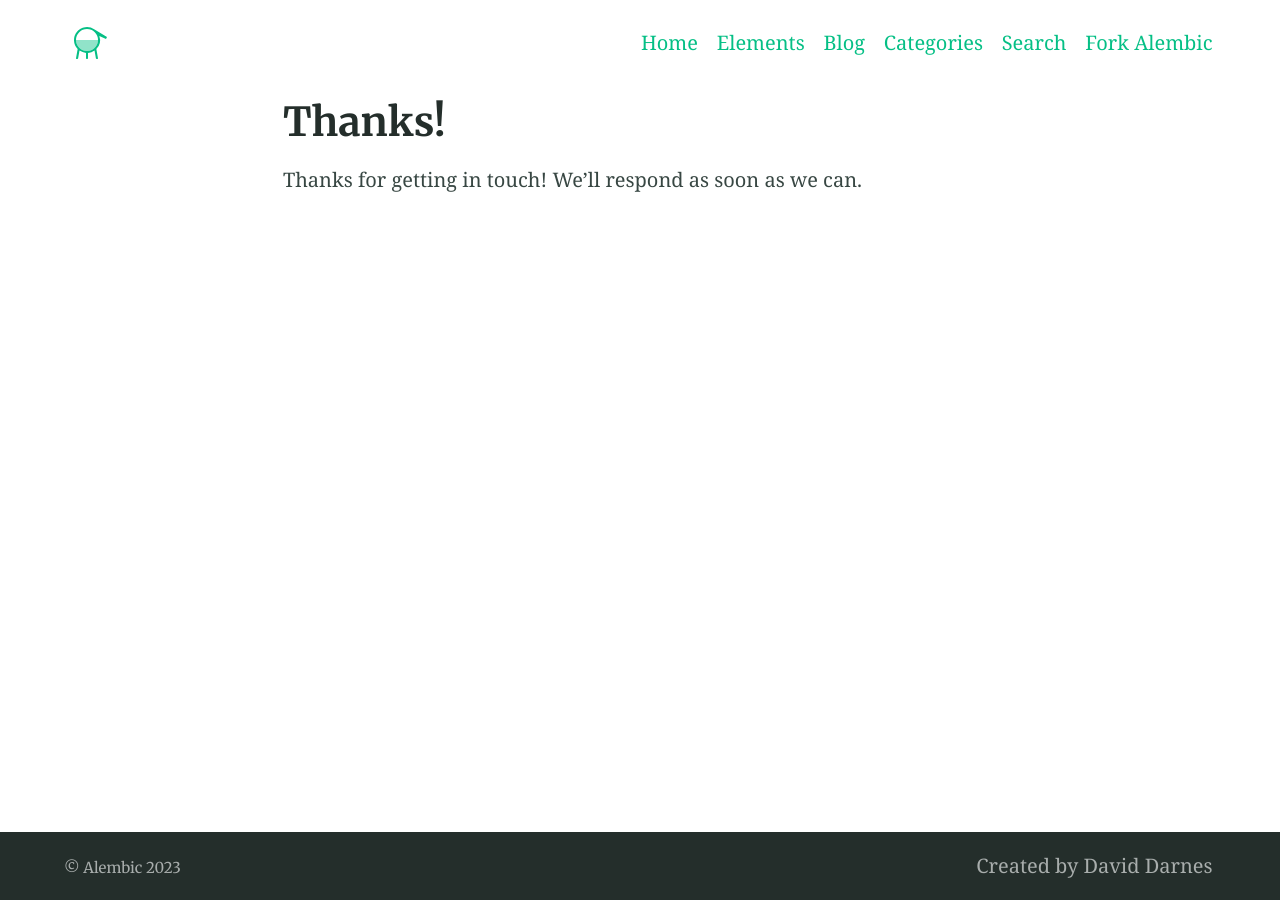
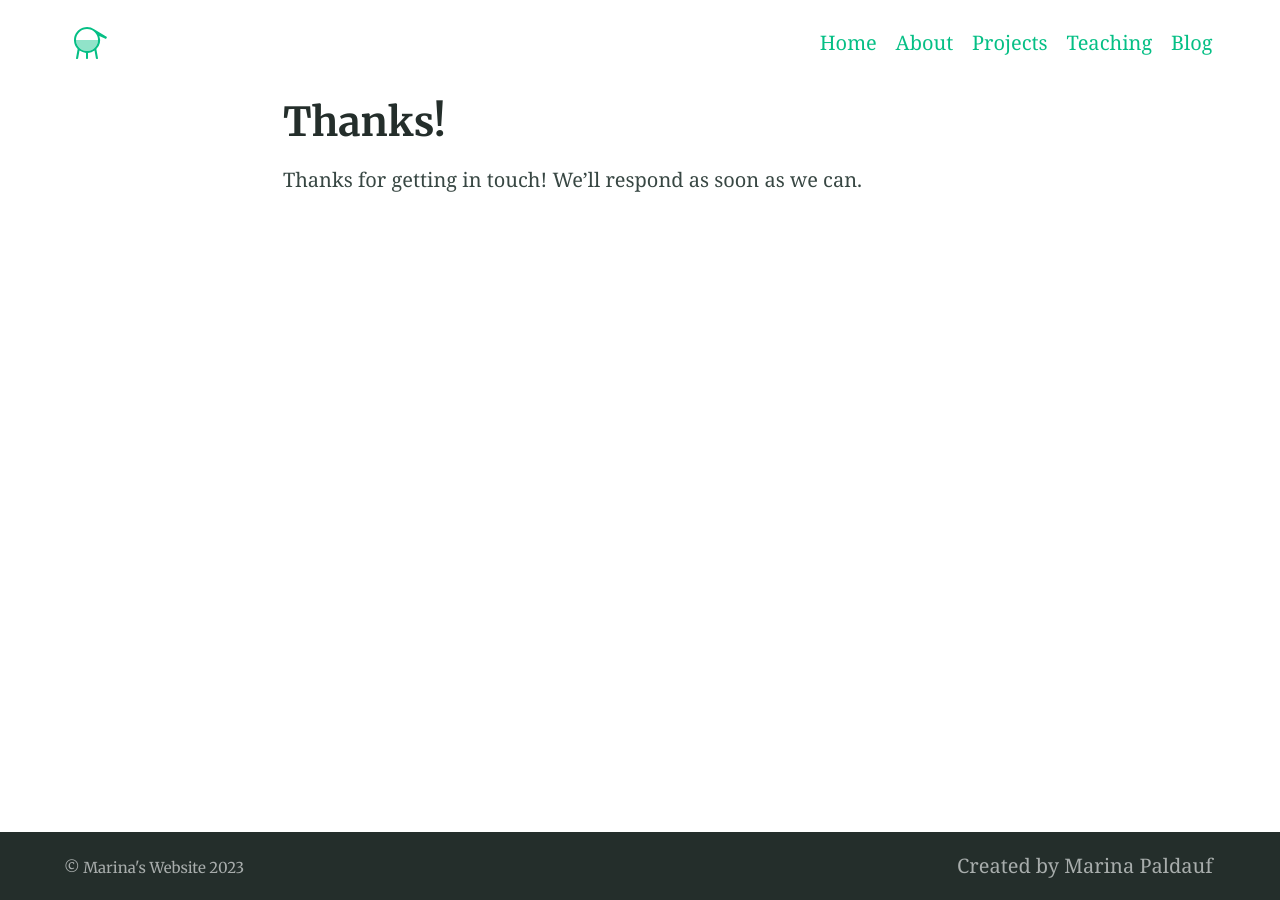
Before and after one commit to Marina225/marina225.github.io, a Jekyll site: the page built from thanks.md, in a window 1280 px wide. Built offline with Jekyll 4.4.1, drawn with Linux system fonts in a browser that asks for light colours.

Commit message:
Update _config.yml

```diff
--- a/_config.yml
+++ b/_config.yml
@@ -38,16 +38,16 @@ plugins:
 paginate: 2 # jekyll-paginate > items per page
 paginate_path: blog/page:num # jekyll-paginate > blog page
 jekyll-mentions: https://twitter.com # jekyll-mentions > service used when @replying
-twitter:
-  username: DavidDarnes # jekyll-seo-tag > Owners twitter username
-author: DavidDarnes # jekyll-seo-tag > default author
+# twitter:
+#  username: DavidDarnes # jekyll-seo-tag > Owners twitter username
+author: MarinaPaldauf # jekyll-seo-tag > default author
 social: # jekyll-seo-tag > social overrides
-  name: David Darnes # jekyll-seo-tag > real name
+  name: Marina Paldauf # jekyll-seo-tag > real name
   links:  # jekyll-seo-tag > social aliases (sameAs)
-    - https://twitter.com/DavidDarnes
-    - https://www.facebook.com/daviddarnes
-    - https://www.linkedin.com/in/daviddarnes
-    - https://github.com/daviddarnes
+   # - https://twitter.com/DavidDarnes
+   # - https://www.facebook.com/daviddarnes
+    - https://www.linkedin.com/in/marina-paldauf/
+    - https://github.com/marina225
 # markdown: CommonMark # Markdown parse settings, CommonMark performs slightly better an others in build time
 # commonmark:
   # options: ["SMART", "FOOTNOTES"]
@@ -58,7 +58,7 @@ sass:
   style: compressed # Style compression
 permalink: pretty  # Permalink style (/YYYY/MM/DD/page-name/)
 excerpt_separator: <!-- more --> # Marks end of excerpt in posts
-timezone: Europe/London # Timezone for blog posts and alike
+timezone: Europe/Ljubljana # Timezone for blog posts and alike
 
 # 5. Collections
 collections:
@@ -93,13 +93,13 @@ defaults:
 # 7. Site settings
 encoding: utf-8 # Make sure the encoding is right
 lang: en-GB # Set the site language
-title: "Alembic" # Site name or title, also used in jekyll-seo-tag
+title: "Marina's Website" # Site name or title, also used in jekyll-seo-tag
 logo: "/assets/logos/logo.svg" # Site logo, also used in jekyll-seo-tag
-description: "Alembic is a starting point for Jekyll projects. Rather than starting from scratch, this boilerplate is designed to get the ball rolling immediately" # Site description and default description, also used in jekyll-seo-tag
-url: "https://alembic.darn.es" # Site url, also used in jekyll-seo-tag
+description: "Life is Awesome. Crazy. Energizing. Just like research." # Site description and default description, also used in jekyll-seo-tag
+url: "https://marina225.github.io" # Site url, also used in jekyll-seo-tag
 baseurl: ""
-repo: "https://github.com/daviddarnes/alembic"
-email: "me@daviddarnes.com"
+repo: "https://github.com/Marina225/marina225.github.io"
+email: "marina.paldauf@gmail.com"
 # disqus: "alembic-1" # Blog post comments, uncomment the option and set the site ID from your Disqus account
 # date_format: "%-d %B %Y" # Blog post date formatting using placeholder formatting
 # google_analytics: ""
@@ -123,27 +123,26 @@ favicons: # Favicons are also used in the manifest file. Syntax is 'size: path'
 navigation_header:
 - title: Home
   url: /
-- title: Elements
-  url: /elements/
+- title: About
+  url: /about/
+- title: Projects
+  url: /projects/
+- title: Teaching
+  url: /teaching/
 - title: Blog
   url: /blog/
-- title: Categories
-  url: /categories/
-- title: Search
-  url: /search/
-- title: Fork Alembic
-  url: https://github.com/daviddarnes/alembic
+# - title: Fork Alembic
+#  url: https://github.com/daviddarnes/alembic
 
 navigation_footer:
-- title: Created by David Darnes
-  url: https://darn.es
+- title: Created by Marina Paldauf
+  url: https://marina225.gihub.io
 
 social_links: # Appears in sidebar. Set the urls then uncomment and comment out as desired
-  Twitter: https://twitter.com/DavidDarnes
-  LinkedIn: https://www.linkedin.com/in/daviddarnes
-  GitHub: https://github.com/daviddarnes
-  link: https://darn.es
-  RSS: /feed.xml
+  LinkedIn: https://www.linkedin.com/in/marina-paldauf
+  GitHub: https://github.com/marina225
+  Personal website: https://marina225.github.io
+  Lab: https://hicup.famnit.upr.si/
 
 sharing_links: # Appear at the bottom of single blog posts, add as desired. The value can be 'true' or the desired button colour
   Twitter: "#0d94e7"
```
